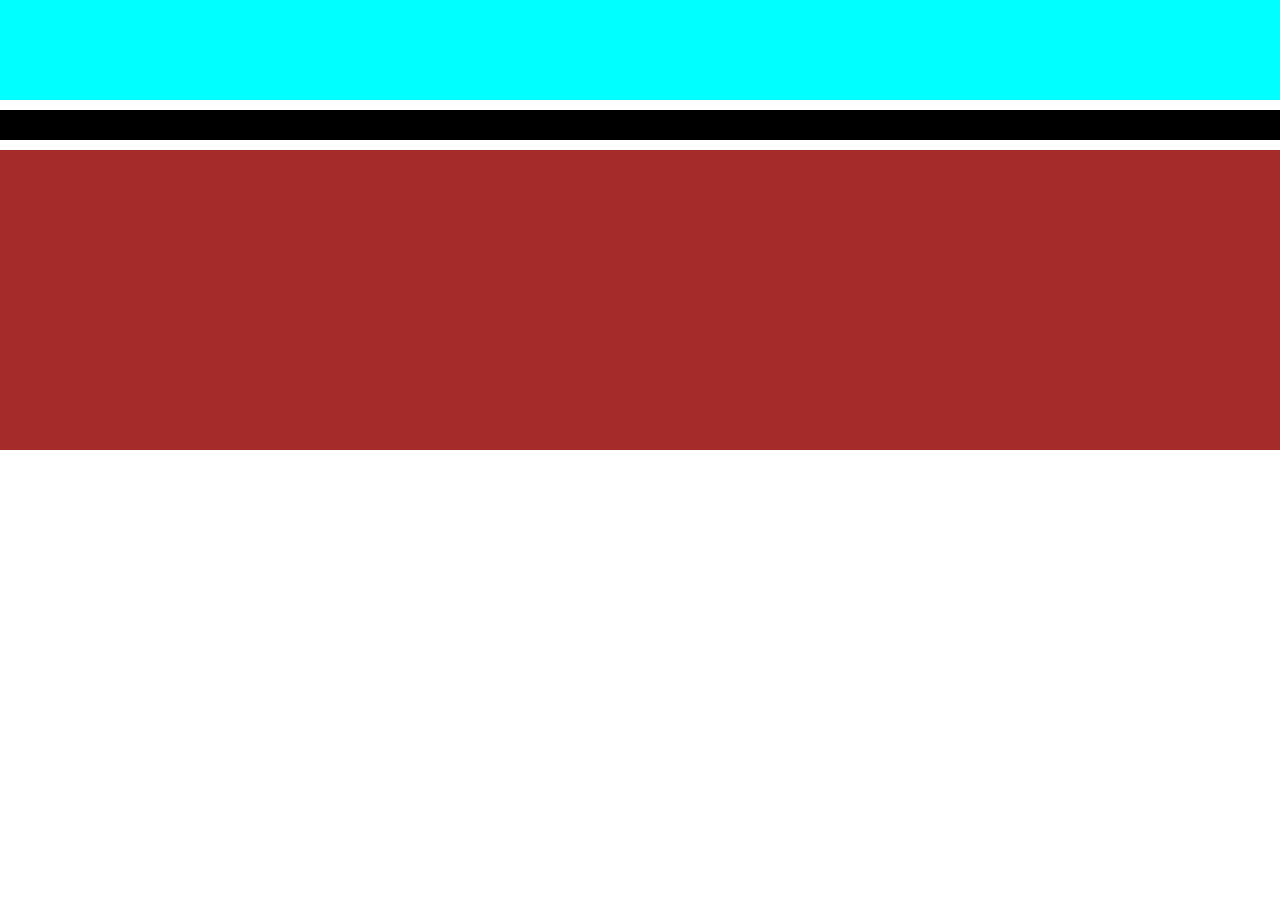
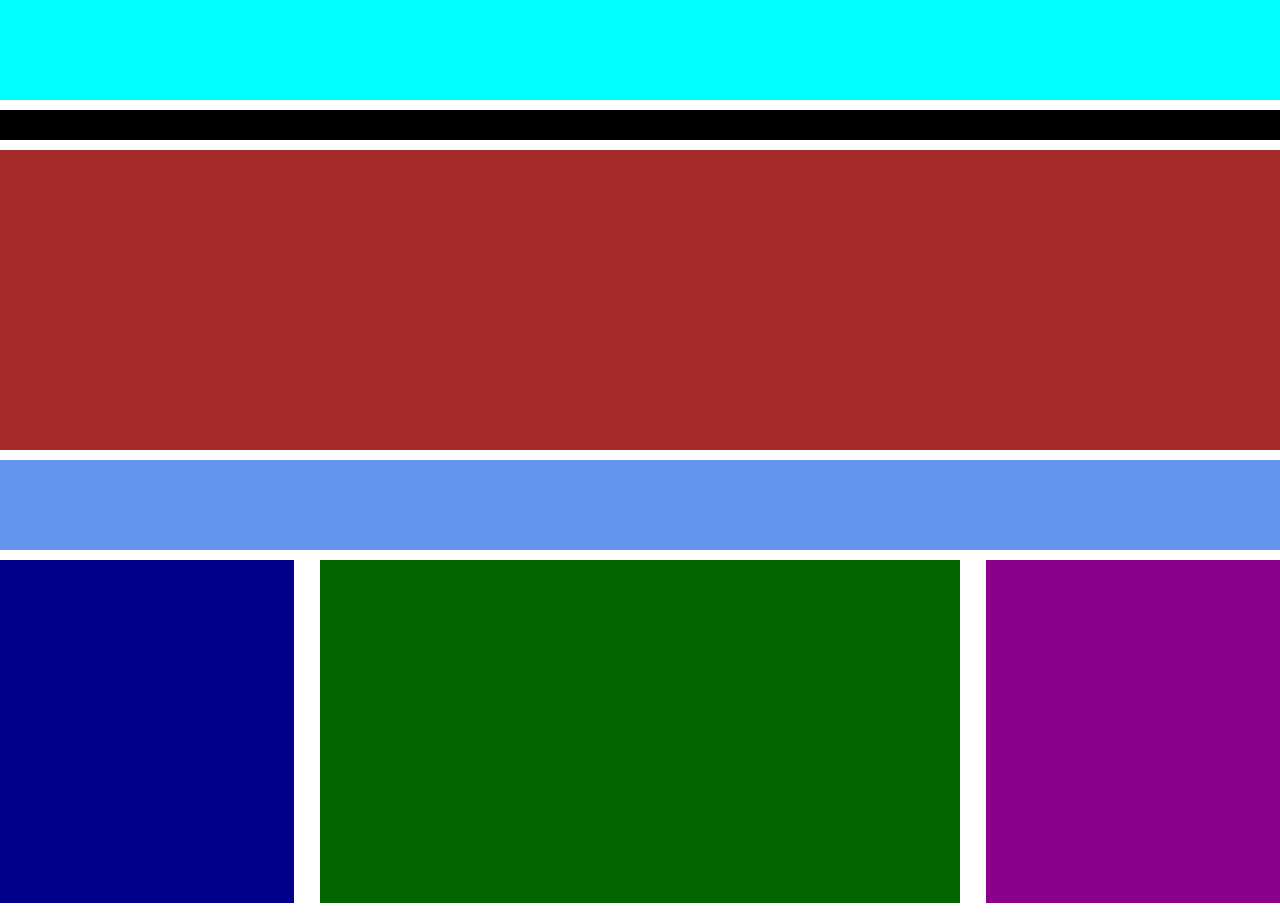
Before and after one commit to FabrizioRozzi/htmlcss-struttura-wp, a plain HTML site: page index.html in a window 1280 px wide. Before the commit the page ends 800 px from the top, so only its background shows below. Drawn offline with Linux system fonts and the light colour scheme.

Commit message:
Main finito

```diff
--- a/css/style.css
+++ b/css/style.css
@@ -38,3 +38,42 @@ margin-bottom: 10px;
 }
 
     /* / HEADER  */
+    /* MAIN  */
+.titoli{
+  height: 90px;
+  background-color: cornflowerblue;
+  margin-bottom: 10px;
+}
+
+.container{
+  width: 100%;
+  height: 350px;
+
+}
+
+.sinistra, .centro, .destra{
+  float: left;
+}
+
+.sinistra{
+  width: 23%;
+  height: 98%;
+  background-color: darkblue;
+}
+
+.destra{
+  width: 23%;
+  height: 98%;
+  background-color: darkmagenta;
+}
+
+.centro{
+  height: 98%;
+  width: 50%;
+  background-color: darkgreen;
+  margin: 0 2%;
+}
+    /* / MAIN  */
+    /* FOOTER  */
+
+    /* / FOOTER  */
--- a/index.html
+++ b/index.html
@@ -13,11 +13,18 @@
     <div class="logo"></div>
     <nav class="menu"></nav>
     <div class="immagine"></div>
-
   </header>
   <!-- / Sezione Header  -->
   <!-- Sezione Main  -->
-  <main></main>
+ <main class="clearfix">
+   <div class="titoli"></div>
+   <section class="container">
+    <div class="sinistra"></div>
+    <div class="centro"></div>
+    <div class="destra"></div>
+   </section>
+
+ </main>
   <!-- / Sezione Main  -->
   <!-- Sezione Footer  -->
   <footer>
```
Lines whose indentation alone changed are shown as unchanged.
